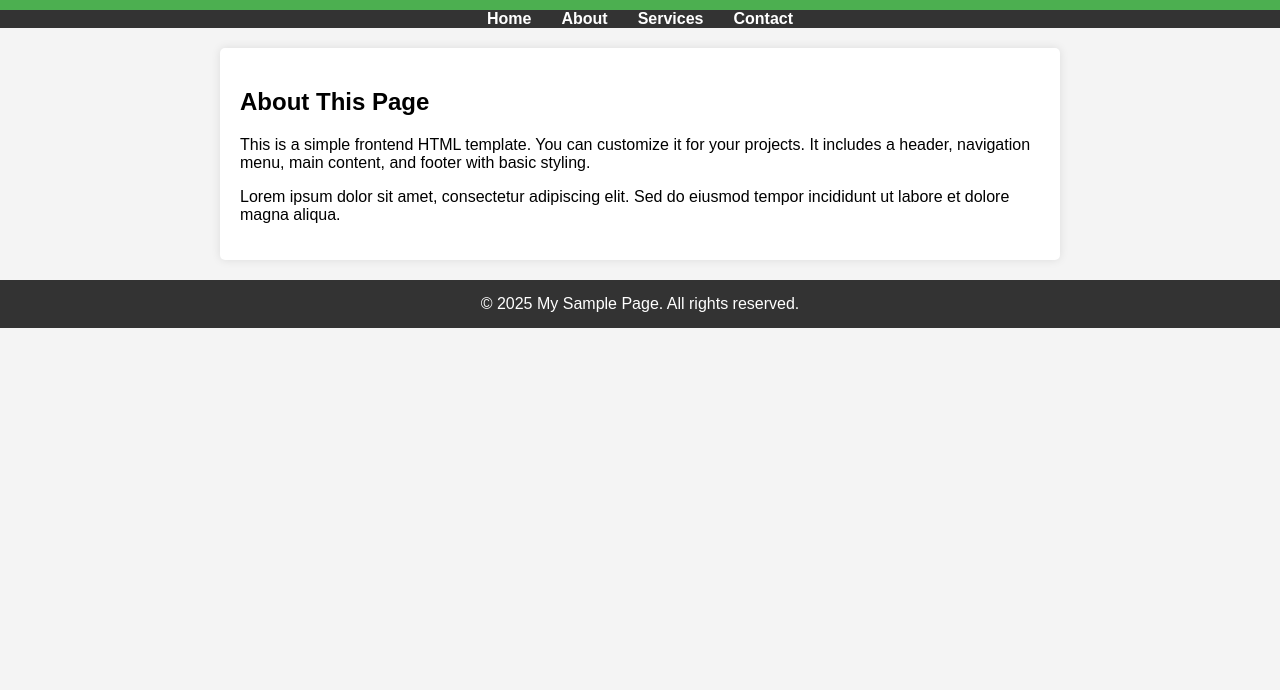
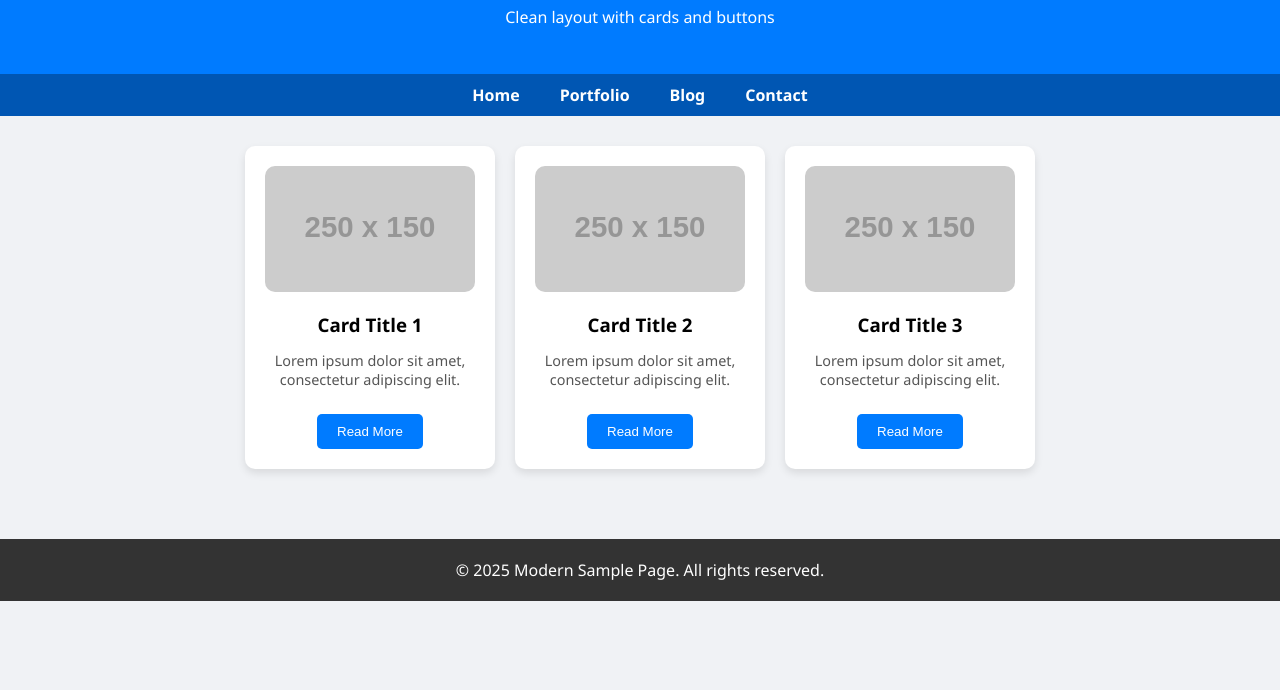
Before and after one commit to Bantipatel20/NEW_AWS, a plain HTML site: page index.html in a window 1280 px wide. Shown: the part 110-800 px from the top of the page. Drawn offline with Linux system fonts and the light colour scheme; placeholder pictures from the web are drawn by us.

Commit message:
Update index.html

```diff
--- a/index.html
+++ b/index.html
@@ -3,82 +3,162 @@
 <head>
     <meta charset="UTF-8">
     <meta name="viewport" content="width=device-width, initial-scale=1.0">
-    <title>Sample Frontend Page</title>
+    <title>Modern Sample Page</title>
     <style>
+        * {
+            box-sizing: border-box;
+        }
+
         body {
-            font-family: Arial, sans-serif;
+            font-family: 'Segoe UI', Tahoma, Geneva, Verdana, sans-serif;
             margin: 0;
             padding: 0;
-            background-color: #f4f4f4;
+            background-color: #f0f2f5;
         }
+
         header {
-            background-color: #4CAF50;
+            background-color: #007BFF;
             color: white;
-            padding: 20px 0;
+            padding: 30px 0;
             text-align: center;
         }
+
         nav {
-            background-color: #333;
+            background-color: #0056b3;
         }
+
         nav ul {
             list-style: none;
             margin: 0;
             padding: 0;
             display: flex;
             justify-content: center;
+            flex-wrap: wrap;
         }
+
         nav ul li {
-            margin: 0 15px;
+            margin: 10px 20px;
         }
+
         nav ul li a {
             color: white;
             text-decoration: none;
             font-weight: bold;
+            transition: 0.3s;
         }
+
         nav ul li a:hover {
-            text-decoration: underline;
+            color: #ffd700;
         }
-        main {
+
+        .container {
+            display: flex;
+            flex-wrap: wrap;
+            justify-content: center;
+            padding: 30px;
+            gap: 20px;
+        }
+
+        .card {
+            background-color: white;
+            border-radius: 10px;
+            box-shadow: 0 4px 8px rgba(0,0,0,0.1);
+            width: 250px;
             padding: 20px;
-            max-width: 800px;
-            margin: auto;
-            background-color: white;
-            margin-top: 20px;
+            text-align: center;
+            transition: transform 0.3s;
+        }
+
+        .card:hover {
+            transform: translateY(-5px);
+        }
+
+        .card img {
+            width: 100%;
+            border-radius: 10px;
+        }
+
+        .card h3 {
+            margin: 15px 0 10px 0;
+        }
+
+        .card p {
+            font-size: 0.9em;
+            color: #555;
+        }
+
+        .card button {
+            padding: 10px 20px;
+            border: none;
+            background-color: #007BFF;
+            color: white;
             border-radius: 5px;
-            box-shadow: 0 0 10px rgba(0,0,0,0.1);
+            cursor: pointer;
+            margin-top: 10px;
+            transition: 0.3s;
         }
+
+        .card button:hover {
+            background-color: #0056b3;
+        }
+
         footer {
-            text-align: center;
-            padding: 15px;
             background-color: #333;
             color: white;
-            margin-top: 20px;
+            text-align: center;
+            padding: 20px 0;
+            margin-top: 40px;
+        }
+
+        @media (max-width: 600px) {
+            .container {
+                flex-direction: column;
+                align-items: center;
+            }
         }
     </style>
 </head>
 <body>
 
 <header>
-    <h1>Welcome to My Sample Page</h1>
+    <h1>Modern Frontend Sample</h1>
+    <p>Clean layout with cards and buttons</p>
 </header>
 
 <nav>
     <ul>
         <li><a href="#">Home</a></li>
-        <li><a href="#">About</a></li>
-        <li><a href="#">Services</a></li>
+        <li><a href="#">Portfolio</a></li>
+        <li><a href="#">Blog</a></li>
         <li><a href="#">Contact</a></li>
     </ul>
 </nav>
 
-<main>
-    <h2>About This Page</h2>
-    <p>This is a simple frontend HTML template. You can customize it for your projects. It includes a header, navigation menu, main content, and footer with basic styling.</p>
-    <p>Lorem ipsum dolor sit amet, consectetur adipiscing elit. Sed do eiusmod tempor incididunt ut labore et dolore magna aliqua.</p>
-</main>
+<div class="container">
+    <div class="card">
+        <img src="https://via.placeholder.com/250x150" alt="Sample Image">
+        <h3>Card Title 1</h3>
+        <p>Lorem ipsum dolor sit amet, consectetur adipiscing elit.</p>
+        <button>Read More</button>
+    </div>
+
+    <div class="card">
+        <img src="https://via.placeholder.com/250x150" alt="Sample Image">
+        <h3>Card Title 2</h3>
+        <p>Lorem ipsum dolor sit amet, consectetur adipiscing elit.</p>
+        <button>Read More</button>
+    </div>
+
+    <div class="card">
+        <img src="https://via.placeholder.com/250x150" alt="Sample Image">
+        <h3>Card Title 3</h3>
+        <p>Lorem ipsum dolor sit amet, consectetur adipiscing elit.</p>
+        <button>Read More</button>
+    </div>
+</div>
 
 <footer>
-    &copy; 2025 My Sample Page. All rights reserved.
+    &copy; 2025 Modern Sample Page. All rights reserved.
 </footer>
 
 </body>
```
